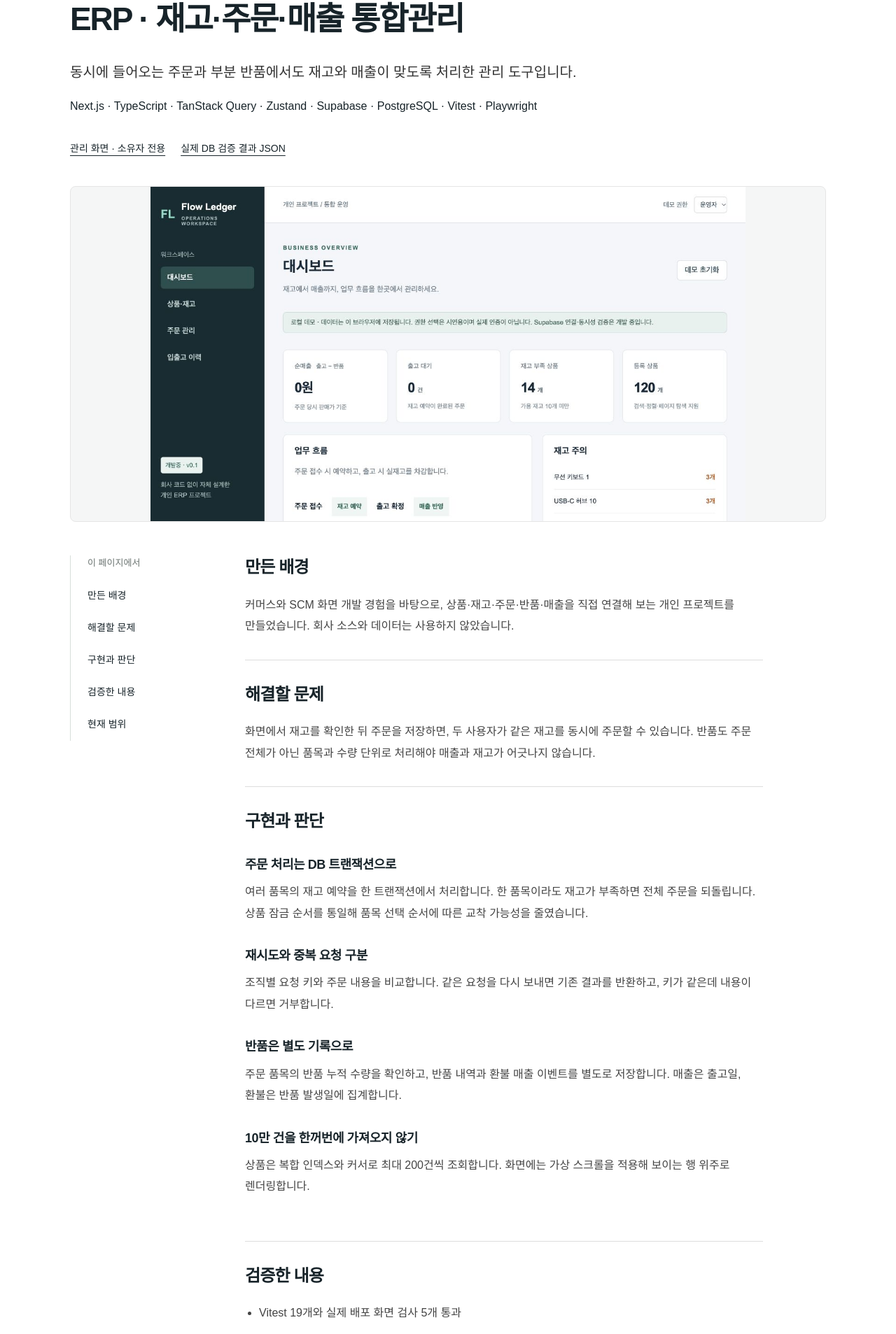
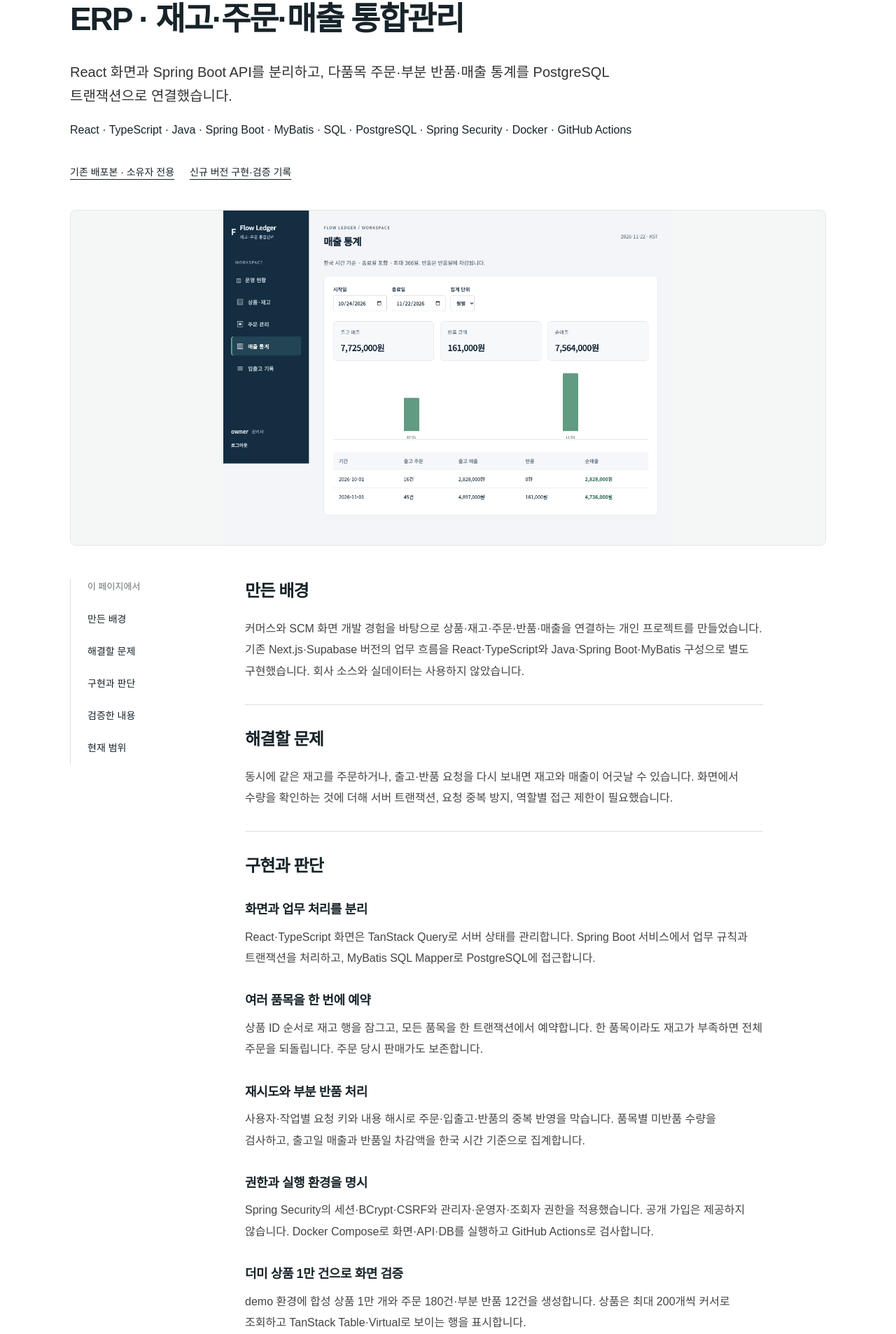
Before and after one commit to kimsoonil/newPortfolio, a Next.js app: page /projects/flow-ledger in a window 1280 px wide. Shown: the part 177-2084 px from the top of the page at 70% size. Built offline with nearby package versions, Linux system fonts and the light colour scheme.

Commit message:
ERP 사례를 React Spring Boot 구현 및 검증 결과로 갱신

```diff
--- a/app/(home)/_constants/case-studies.ts
+++ b/app/(home)/_constants/case-studies.ts
@@ -1,19 +1,20 @@
 export const CASE_STUDIES = [
   {
-    slug: 'flow-ledger', title: 'ERP · 재고·주문·매출 통합관리', category: '업무 흐름과 데이터 정합성',
-    summary: '동시에 들어오는 주문과 부분 반품에서도 재고와 매출이 맞도록 처리한 관리 도구입니다.',
-    context: '커머스와 SCM 화면 개발 경험을 바탕으로, 상품·재고·주문·반품·매출을 직접 연결해 보는 개인 프로젝트를 만들었습니다. 회사 소스와 데이터는 사용하지 않았습니다.',
-    problem: '화면에서 재고를 확인한 뒤 주문을 저장하면, 두 사용자가 같은 재고를 동시에 주문할 수 있습니다. 반품도 주문 전체가 아닌 품목과 수량 단위로 처리해야 매출과 재고가 어긋나지 않습니다.',
+    slug: 'flow-ledger', title: 'ERP · 재고·주문·매출 통합관리', category: 'React · Spring Boot로 연결한 업무 흐름',
+    summary: 'React 화면과 Spring Boot API를 분리하고, 다품목 주문·부분 반품·매출 통계를 PostgreSQL 트랜잭션으로 연결했습니다.',
+    context: '커머스와 SCM 화면 개발 경험을 바탕으로 상품·재고·주문·반품·매출을 연결하는 개인 프로젝트를 만들었습니다. 기존 Next.js·Supabase 버전의 업무 흐름을 React·TypeScript와 Java·Spring Boot·MyBatis 구성으로 별도 구현했습니다. 회사 소스와 실데이터는 사용하지 않았습니다.',
+    problem: '동시에 같은 재고를 주문하거나, 출고·반품 요청을 다시 보내면 재고와 매출이 어긋날 수 있습니다. 화면에서 수량을 확인하는 것에 더해 서버 트랜잭션, 요청 중복 방지, 역할별 접근 제한이 필요했습니다.',
     decisions: [
-      ['주문 처리는 DB 트랜잭션으로', '여러 품목의 재고 예약을 한 트랜잭션에서 처리합니다. 한 품목이라도 재고가 부족하면 전체 주문을 되돌립니다. 상품 잠금 순서를 통일해 품목 선택 순서에 따른 교착 가능성을 줄였습니다.'],
-      ['재시도와 중복 요청 구분', '조직별 요청 키와 주문 내용을 비교합니다. 같은 요청을 다시 보내면 기존 결과를 반환하고, 키가 같은데 내용이 다르면 거부합니다.'],
-      ['반품은 별도 기록으로', '주문 품목의 반품 누적 수량을 확인하고, 반품 내역과 환불 매출 이벤트를 별도로 저장합니다. 매출은 출고일, 환불은 반품 발생일에 집계합니다.'],
-      ['10만 건을 한꺼번에 가져오지 않기', '상품은 복합 인덱스와 커서로 최대 200건씩 조회합니다. 화면에는 가상 스크롤을 적용해 보이는 행 위주로 렌더링합니다.'],
+      ['화면과 업무 처리를 분리', 'React·TypeScript 화면은 TanStack Query로 서버 상태를 관리합니다. Spring Boot 서비스에서 업무 규칙과 트랜잭션을 처리하고, MyBatis SQL Mapper로 PostgreSQL에 접근합니다.'],
+      ['여러 품목을 한 번에 예약', '상품 ID 순서로 재고 행을 잠그고, 모든 품목을 한 트랜잭션에서 예약합니다. 한 품목이라도 재고가 부족하면 전체 주문을 되돌립니다. 주문 당시 판매가도 보존합니다.'],
+      ['재시도와 부분 반품 처리', '사용자·작업별 요청 키와 내용 해시로 주문·입출고·반품의 중복 반영을 막습니다. 품목별 미반품 수량을 검사하고, 출고일 매출과 반품일 차감액을 한국 시간 기준으로 집계합니다.'],
+      ['권한과 실행 환경을 명시', 'Spring Security의 세션·BCrypt·CSRF와 관리자·운영자·조회자 권한을 적용했습니다. 공개 가입은 제공하지 않습니다. Docker Compose로 화면·API·DB를 실행하고 GitHub Actions로 검사합니다.'],
+      ['더미 상품 1만 건으로 화면 검증', 'demo 환경에 합성 상품 1만 개와 주문 180건·부분 반품 12건을 생성합니다. 상품은 최대 200개씩 커서로 조회하고 TanStack Table·Virtual로 보이는 행을 표시합니다.'],
     ],
-    verification: ['Vitest 19개와 실제 배포 화면 검사 5개 통과', '실제 Supabase에서 48개 동시 주문 요청: 재고 5개에 5건 성공·43건 거부', '부분 반품·초과 반품 차단·중복 요청·조직 간 접근 차단 확인', '임시 상품 10만 건으로 검색·커서 이동·가상 스크롤 검증 후 테스트 데이터 정리'],
-    limit: '현재 관리 화면은 소유자 전용입니다. 채용 담당자는 이 상세 설명과 화면으로 구현 내용을 확인할 수 있습니다. 결제·세금계산서·부분 출고는 구현 범위에 포함하지 않았습니다.',
-    stack: 'Next.js · TypeScript · TanStack Query · Zustand · Supabase · PostgreSQL · Vitest · Playwright',
-    image: '/flow-ledger.png', demo: 'https://flow-ledger-erp.slskdkfdl12.chatgpt.site/connected', github: '', evidence: '/evidence/erp-live-verification.json', evidenceLabel: '실제 DB 검증 결과 JSON',
+    verification: ['JUnit·MockMvc 18개, Vitest 2개, Playwright 2개 통과', 'PostgreSQL 통합 검사: 재고 5개에 동시 주문 48건을 보내 5건 예약·43건 거부 확인', '동일 요청 16건 동시 실행 시 주문 1건, 역순 다품목 주문 20건에서 교착 없이 처리 확인', '브라우저에서 상품 페이지 이동 → 두 품목 주문 → 출고 → 부분 반품 → 월별 매출 및 모바일 조회자 화면 확인', 'GitHub Actions의 backend·frontend·browser·docker 4개 작업 통과. Docker 이미지 빌드·Compose 기동·익명 조회 401 확인'],
+    limit: '새 React·Spring Boot 버전은 구현·테스트와 GitHub 업로드를 마쳤으며, 별도 운영 배포는 아직 하지 않았습니다. 소스 저장소는 비공개입니다. 아래 관리 화면 링크는 기존 Next.js·Supabase 배포본이며 소유자 전용을 유지합니다. 신규 버전은 독립 PostgreSQL의 단일 작업공간 모델로, 기존 게임 데이터와 배포 설정은 변경하지 않았습니다. 결제·실제 환불·회계 정산·부분 출고·다중 조직 격리는 구현 범위에 포함하지 않았습니다.',
+    stack: 'React · TypeScript · Java · Spring Boot · MyBatis · SQL · PostgreSQL · Spring Security · Docker · GitHub Actions',
+    image: '/flow-ledger-spring.png', demo: 'https://flow-ledger-erp.slskdkfdl12.chatgpt.site/connected', github: '', evidence: '/evidence/erp-spring-verification.json', evidenceLabel: '신규 버전 구현·검증 기록',
   },
   {
     slug: 'logistics', title: '물류 모니터링 대시보드', category: '대량 데이터와 비동기 갱신',
--- a/app/(home)/_constants/index.ts
+++ b/app/(home)/_constants/index.ts
@@ -150,12 +150,12 @@ export const SKILL_CATEGORIES: SkillCategory[] = [
 export const PROJECTS: Project[] = [
   {
     title: "ERP · 재고·주문·매출 통합관리",
-    image: "/flow-ledger.png",
+    image: "/flow-ledger-spring.png",
     demo: "https://flow-ledger-erp.slskdkfdl12.chatgpt.site/",
-    description: "상품·재고 입출고, 주문 예약·출고·취소·반품과 매출 집계를 구현하는 독립 개인 프로젝트입니다. Supabase 인증·DB 연동과 동시 주문 정합성을 검증했으며 웹 데모를 배포했습니다. ERP 사이트는 현재 소유자 접근 전용입니다.",
-    technologies: ["Next.js", "TypeScript", "TanStack Query", "TanStack Table", "Zustand", "PostgreSQL"],
-    role: "개인 프로젝트 · 자체 설계·개발", period: "개발중 · 데모 배포",
-    highlights: ["브라우저 데모: 상품 검색·정렬·페이지 탐색, 재고 예약과 주문 상태 전이", "DB: RBAC·RLS 및 원자적 재고 예약 RPC · 로컬 PostgreSQL 동시 주문 검증"],
+    description: "React·TypeScript와 Java·Spring Boot·MyBatis·PostgreSQL로 상품·재고·다품목 주문·부분 반품·매출 통계를 구현했습니다. Spring Security 권한과 Docker·GitHub Actions 검증을 적용했습니다. 새 버전은 배포 준비 중이며 기존 배포본은 소유자 전용입니다.",
+    technologies: ["React", "TypeScript", "Java", "Spring Boot", "MyBatis", "PostgreSQL", "Spring Security", "Docker", "GitHub Actions"],
+    role: "개인 프로젝트 · 자체 설계·개발", period: "신규 버전 구현·검증 완료 · 운영 배포 준비 중",
+    highlights: ["더미 상품 1만 건·주문 180건·부분 반품 12건", "JUnit 18개·Vitest 2개·Playwright 2개 및 CI 4개 작업 통과"],
   },
   {
     title: "물류 모니터링 대시보드",
--- a/app/projects/[slug]/page.tsx
+++ b/app/projects/[slug]/page.tsx
@@ -10,8 +10,8 @@ export async function generateMetadata({params}:{params:Promise<{slug:string}>})
 export default async function CaseStudy({params}:{params:Promise<{slug:string}>}) {
  const {slug}=await params; const c=CASE_STUDIES.find(x=>x.slug===slug); if(!c) notFound();
  return <main className="portfolio case-page"><header className="site-header"><Link className="wordmark" href="/">김순일</Link><Link href="/#projects">프로젝트 목록</Link></header><article id="top">
- <div className="case-intro"><p className="eyebrow">개인 프로젝트 · {c.category}</p><h1>{c.title}</h1><p className="intro-copy">{c.summary}</p><p className="stack">{c.stack}</p><div className="text-links"><a href={c.demo} target="_blank" rel="noreferrer">{slug==='flow-ledger'?'관리 화면 · 소유자 전용':'서비스 열기'}</a>{c.github&&<a href={c.github} target="_blank" rel="noreferrer">소스 코드</a>}<a href={c.evidence} target="_blank" rel="noreferrer">{c.evidenceLabel}</a></div></div>
+ <div className="case-intro"><p className="eyebrow">개인 프로젝트 · {c.category}</p><h1>{c.title}</h1><p className="intro-copy">{c.summary}</p><p className="stack">{c.stack}</p><div className="text-links"><a href={c.demo} target="_blank" rel="noreferrer">{slug==='flow-ledger'?'기존 배포본 · 소유자 전용':'서비스 열기'}</a>{c.github&&<a href={c.github} target="_blank" rel="noreferrer">소스 코드</a>}<a href={c.evidence} target="_blank" rel="noreferrer">{c.evidenceLabel}</a></div></div>
  <Image className="case-cover" src={c.image} alt={`${c.title} 화면`} width={1200} height={750} priority />
- <div className="case-reading"><nav className="case-toc" aria-label="상세 페이지 목차"><span>이 페이지에서</span><a href="#context">만든 배경</a><a href="#problem">해결할 문제</a><a href="#decisions">구현과 판단</a><a href="#verification">검증한 내용</a><a href="#limits">현재 범위</a></nav><div className="case-content"><section id="context"><h2>만든 배경</h2><p>{c.context}</p></section><section id="problem"><h2>해결할 문제</h2><p>{c.problem}</p></section><section id="decisions"><h2>구현과 판단</h2>{c.decisions.map(([title,body])=><div className="decision" key={title}><h3>{title}</h3><p>{body}</p></div>)}</section><section id="verification"><h2>검증한 내용</h2><ul>{c.verification.map(v=><li key={v}>{v}</li>)}</ul><p className="measurement-note">검증 기준: 2026년 11월 20일. 테스트 통과는 실제 서비스의 모든 상황이나 성능을 보장하는 수치가 아닙니다.</p></section><section id="limits"><h2>현재 범위와 남은 점</h2><p>{c.limit}</p></section></div>
+ <div className="case-reading"><nav className="case-toc" aria-label="상세 페이지 목차"><span>이 페이지에서</span><a href="#context">만든 배경</a><a href="#problem">해결할 문제</a><a href="#decisions">구현과 판단</a><a href="#verification">검증한 내용</a><a href="#limits">현재 범위</a></nav><div className="case-content"><section id="context"><h2>만든 배경</h2><p>{c.context}</p></section><section id="problem"><h2>해결할 문제</h2><p>{c.problem}</p></section><section id="decisions"><h2>구현과 판단</h2>{c.decisions.map(([title,body])=><div className="decision" key={title}><h3>{title}</h3><p>{body}</p></div>)}</section><section id="verification"><h2>검증한 내용</h2><ul>{c.verification.map(v=><li key={v}>{v}</li>)}</ul><p className="measurement-note">검증 기준: {slug === 'flow-ledger' ? '2026년 11월 22일' : '2026년 11월 20일'}. 테스트 통과는 실제 서비스의 모든 상황이나 성능을 보장하는 수치가 아닙니다.</p></section><section id="limits"><h2>현재 범위와 남은 점</h2><p>{c.limit}</p></section></div>
  </div></article><footer className="contact"><div className="footer-navigation"><Link href="/#projects">프로젝트 목록</Link><Link href={`/projects/${CASE_STUDIES[(CASE_STUDIES.indexOf(c)+1)%CASE_STUDIES.length].slug}`}>다음 사례: {CASE_STUDIES[(CASE_STUDIES.indexOf(c)+1)%CASE_STUDIES.length].title}</Link><a href="#top">맨 위로</a></div><p className="copyright">김순일 · 프론트엔드 개발자</p></footer></main>;
 }
--- /dev/null
+++ b/public/evidence/erp-spring-verification.json
@@ -0,0 +1,60 @@
+{
+  "project": "Flow Ledger ERP — React / Spring Boot",
+  "verifiedAt": "2026-11-22",
+  "source": {
+    "url": "https://github.com/kimsoonil/flow-ledger",
+    "visibility": "private",
+    "verifiedCodeCommit": "6506a685407794198a75a0f5f8243304d602bb30"
+  },
+  "stack": [
+    "React",
+    "TypeScript",
+    "Java 21",
+    "Spring Boot 3.5.16",
+    "MyBatis 3.0.5",
+    "PostgreSQL",
+    "Spring Security",
+    "Docker",
+    "GitHub Actions"
+  ],
+  "status": {
+    "newVersion": "Implemented and tested; not deployed to production",
+    "existingDeployment": "Next.js / Supabase; owner-only; unchanged",
+    "database": "Independent PostgreSQL; no existing game data migration"
+  },
+  "demoData": {
+    "products": 10000,
+    "shippedOrders": 180,
+    "partialReturns": 12,
+    "scope": "Synthetic data in an explicit demo profile only"
+  },
+  "tests": {
+    "junitMockMvc": 18,
+    "vitest": 2,
+    "playwright": 2,
+    "ciJobs": {
+      "backend": "success",
+      "frontend": "success",
+      "browser": "success",
+      "docker": "success"
+    },
+    "workflowRun": "https://github.com/kimsoonil/flow-ledger/actions/runs/45022068009",
+    "ciDatabase": "PostgreSQL 17",
+    "localDatabase": "Temporary PostgreSQL 18.7"
+  },
+  "concurrency": {
+    "requests": 48,
+    "initialStock": 5,
+    "reserved": 5,
+    "rejected": 43,
+    "duplicateConcurrentRequests": 16,
+    "ordersCreatedForDuplicateRequests": 1,
+    "reversedCartRequests": 20
+  },
+  "limitations": [
+    "Single workspace, not multi-tenant",
+    "No payments, actual refunds, tax/accounting or partial shipping",
+    "Correctness checks are not throughput benchmarks",
+    "Private source and CI links require repository access"
+  ]
+}
```
Also changed, not shown: app/(home)/page.tsx (+5 -5 lines), public/flow-ledger-spring.png (added), 1 other file (tests, documents, lock files or other folders).
